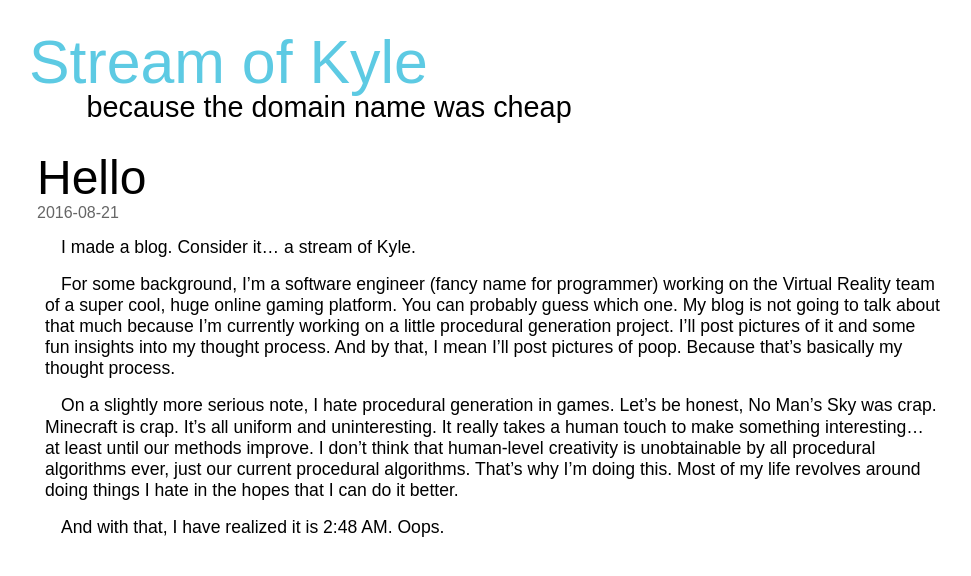
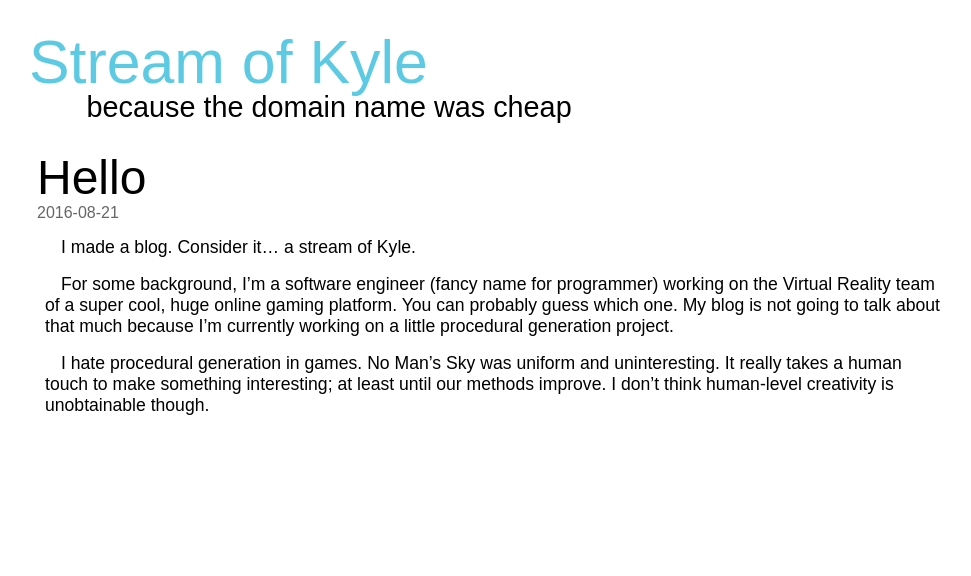
Before and after one commit to kyle-emmerich/kyle-emmerich.github.io, a Jekyll site: the page built from _posts/2016-8-21-hello.md, in a window 1280 px wide. Shown: the top 576 px of the page, without its empty margins (147-1118 px from the left). Built offline with Jekyll 4.4.1, drawn with Linux system fonts in a browser that asks for light colours.

Commit message:
Update 2016-8-21-hello.md

```diff
--- a/_posts/2016-8-21-hello.md
+++ b/_posts/2016-8-21-hello.md
@@ -4,8 +4,6 @@ title: ! 'Hello'
 
 I made a blog. Consider it... a stream of Kyle.
 
-For some background, I'm a software engineer (fancy name for programmer) working on the Virtual Reality team of a super cool, huge online gaming platform. You can probably guess which one. My blog is not going to talk about that much because I'm currently working on a little procedural generation project. I'll post pictures of it and some fun insights into my thought process. And by that, I mean I'll post pictures of poop. Because that's basically my thought process.
+For some background, I'm a software engineer (fancy name for programmer) working on the Virtual Reality team of a super cool, huge online gaming platform. You can probably guess which one. My blog is not going to talk about that much because I'm currently working on a little procedural generation project.
 
-On a slightly more serious note, I hate procedural generation in games. Let's be honest, No Man's Sky was crap. Minecraft is crap. It's all uniform and uninteresting. It really takes a human touch to make something interesting... at least until our methods improve. I don't think that human-level creativity is unobtainable by *all* procedural algorithms *ever*, just *our current* procedural algorithms. That's why I'm doing this. Most of my life revolves around doing things I hate in the hopes that I can do it better.
-
-And with that, I have realized it is 2:48 AM. Oops.
+I hate procedural generation in games. No Man's Sky was uniform and uninteresting. It really takes a human touch to make something interesting; at least until our methods improve. I don't think human-level creativity is unobtainable though.
```
